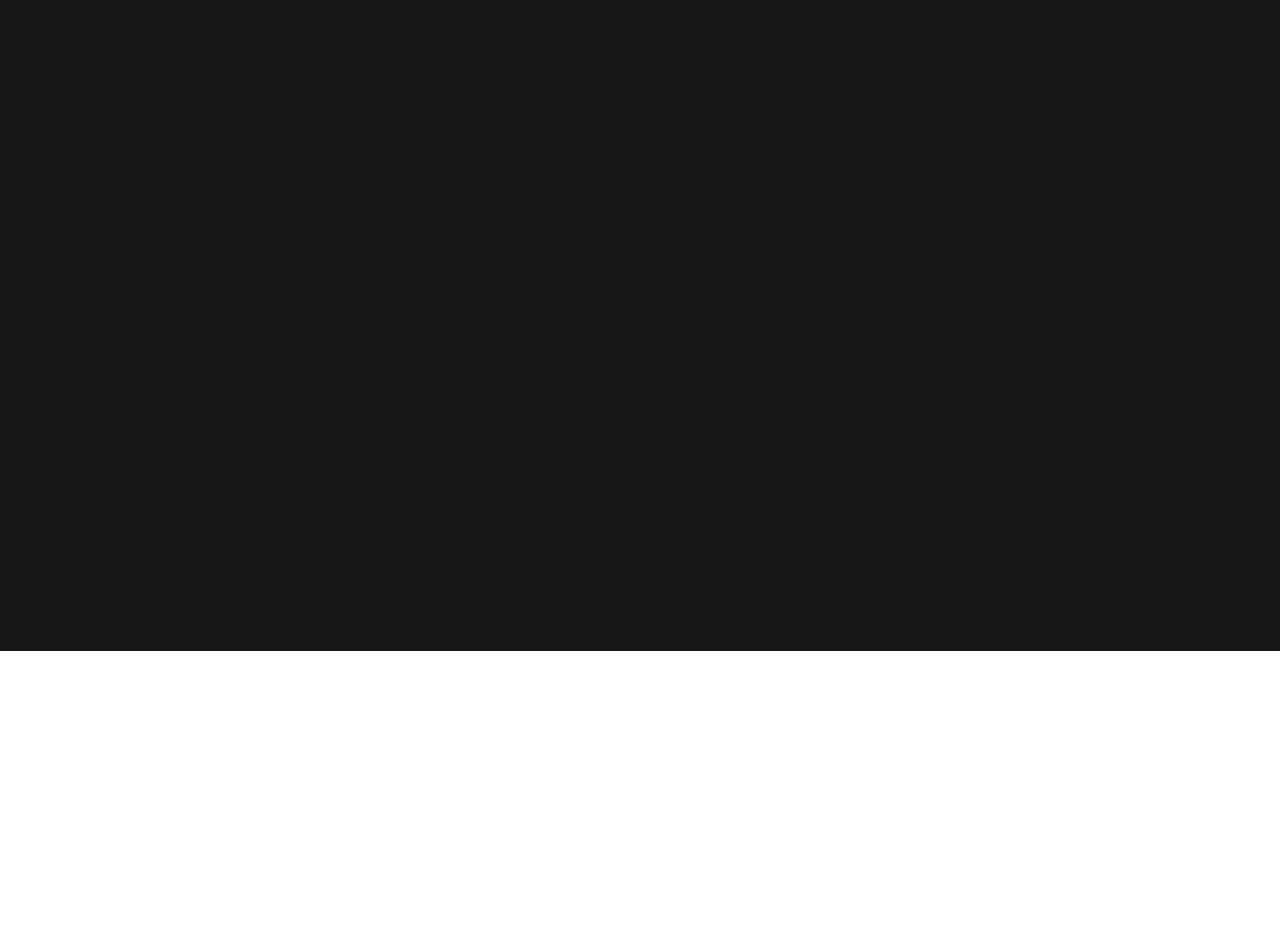
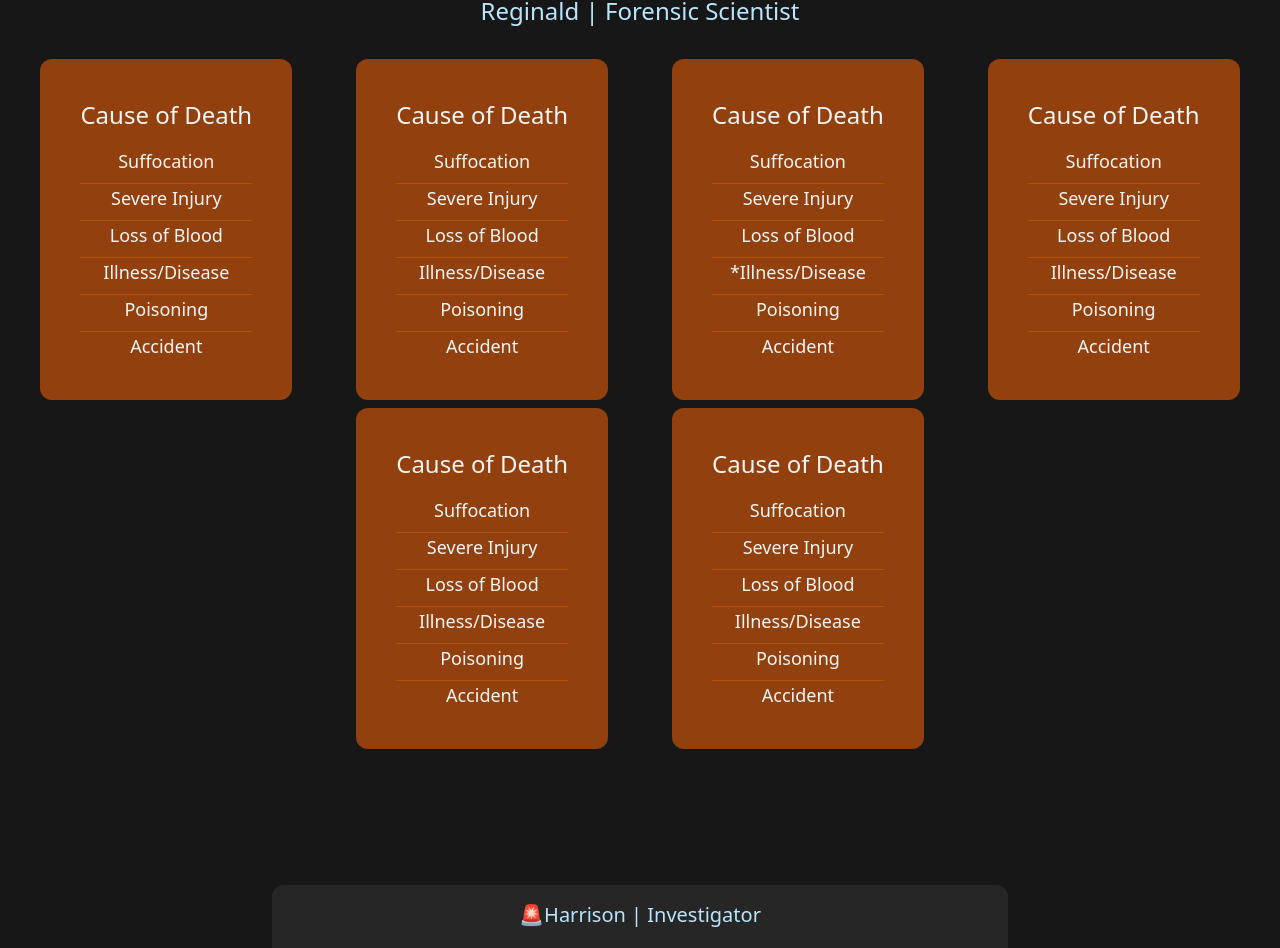
Before and after one commit to pmarkowski/deceit-homicide-in-hong-kong, a React (Create React App) app in the folder client/: page /game-preview in a window 1280 px wide. Before the commit this address had no page. Shown: the part 149-1097 px from the top of the page. Before the commit the page ends 800 px from the top, so only its background shows below. Built offline with nearby package versions, Linux system fonts and the light colour scheme; what @microsoft/signalr would draw is missing.

Commit message:
Add game component that renders game state

```diff
--- a/client/src/App.tsx
+++ b/client/src/App.tsx
@@ -3,12 +3,14 @@ import { LandingPage } from "./LandingPage";
 import { PageLayout } from "./PageLayout";
 import { Lobby } from "./Lobby";
 import { NotFound } from "./NotFound";
+import { GamePreview } from "./GamePreview";
 
 function App() {
   return <Routes>
     <Route element={<PageLayout />}>
       <Route path="/" element={<LandingPage />} />
       <Route path="/lobby/:lobbyId" element={<Lobby />} />
+      <Route path="/game-preview" element={<GamePreview />} />
       <Route path="*" element={<NotFound />} />
     </Route>
   </Routes>
--- /dev/null
+++ b/client/src/Game.tsx
@@ -0,0 +1,27 @@
+import { FC } from "react";
+import { Investigator, InvestigatorComponent } from "./InvestigatorComponent";
+import { SceneCard, SceneCardComponent } from "./SceneCardComponent";
+
+export interface GameProps {
+    role: string,
+    forensicScientist: {
+        username: string
+    },
+    sceneCards: SceneCard[],
+    investigators: Investigator[]
+};
+
+export const Game: FC<GameProps> = (props) => {
+    return <div className="flex flex-col min-h-screen">
+        <div className="text-light text-2xl bg-trueGray-800 py-8">Your role is: {props.role}</div>
+        <div className="my-12">
+            <p className="text-light text-2xl mb-8">{props.forensicScientist.username} | Forensic Scientist</p>
+            <div className="flex-row mb-12">
+                {props.sceneCards.map(card => <SceneCardComponent key={card.title} {...card} />)}
+            </div>
+        </div>
+        <div>
+            {props.investigators.map(investigator => <InvestigatorComponent key={investigator.playerId} {...investigator} />)}
+        </div>
+    </div>
+};
--- /dev/null
+++ b/client/src/GamePreview.tsx
@@ -0,0 +1,117 @@
+import { FC } from "react";
+import { Game, GameProps } from "./Game";
+
+const fakeGame: GameProps = {
+    role: "Forensic Scientist",
+    forensicScientist: {
+        username: "Reginald"
+    },
+    sceneCards: [
+        {
+            title: "Cause of Death",
+            options: [
+                "Suffocation",
+                "Severe Injury",
+                "Loss of Blood",
+                "Illness/Disease",
+                "Poisoning",
+                "Accident"
+            ]
+        },
+        {
+            title: "Cause of Death",
+            options: [
+                "Suffocation",
+                "Severe Injury",
+                "Loss of Blood",
+                "Illness/Disease",
+                "Poisoning",
+                "Accident"
+            ]
+        },
+        {
+            title: "Cause of Death",
+            options: [
+                "Suffocation",
+                "Severe Injury",
+                "Loss of Blood",
+                "Illness/Disease",
+                "Poisoning",
+                "Accident"
+            ],
+            selectedOptionIndex: 3
+        },
+        {
+            title: "Cause of Death",
+            options: [
+                "Suffocation",
+                "Severe Injury",
+                "Loss of Blood",
+                "Illness/Disease",
+                "Poisoning",
+                "Accident"
+            ]
+        },
+        {
+            title: "Cause of Death",
+            options: [
+                "Suffocation",
+                "Severe Injury",
+                "Loss of Blood",
+                "Illness/Disease",
+                "Poisoning",
+                "Accident"
+            ]
+        },
+        {
+            title: "Cause of Death",
+            options: [
+                "Suffocation",
+                "Severe Injury",
+                "Loss of Blood",
+                "Illness/Disease",
+                "Poisoning",
+                "Accident"
+            ]
+        }
+    ],
+    investigators: [
+        {
+            playerId: "Harrison",
+            role: "Investigator",
+            hasBadge: true,
+            evidence: ["Game Console", "Apple", "Candle", "Keyboard"],
+            meansOfMurder: ["Hatchet", "Strangling", "Injection", "Disease"]
+        },
+        {
+            playerId: "Harrison",
+            role: "Investigator",
+            hasBadge: true,
+            evidence: ["Game Console", "Apple", "Candle", "Keyboard"],
+            meansOfMurder: ["Hatchet", "Strangling", "Injection", "Disease"]
+        },
+        {
+            playerId: "Harrison",
+            role: "Murderer",
+            hasBadge: true,
+            evidence: ["Game Console", "Apple", "Candle", "Keyboard"],
+            meansOfMurder: ["Hatchet", "Strangling", "Injection", "Disease"]
+        },
+        {
+            playerId: "Harrison",
+            role: "Investigator",
+            hasBadge: true,
+            evidence: ["Game Console", "Apple", "Candle", "Keyboard"],
+            meansOfMurder: ["Hatchet", "Strangling", "Injection", "Disease"]
+        },
+        {
+            playerId: "Harrison",
+            role: "Investigator",
+            hasBadge: true,
+            evidence: ["Game Console", "Apple", "Candle", "Keyboard"],
+            meansOfMurder: ["Hatchet", "Strangling", "Injection", "Disease"]
+        }
+    ]
+};
+
+export const GamePreview: FC = () => <Game {...fakeGame} />
--- /dev/null
+++ b/client/src/InvestigatorComponent.tsx
@@ -0,0 +1,19 @@
+import { FC } from "react";
+
+export interface Investigator {
+    playerId: string,
+    role?: string,
+    hasBadge: boolean,
+    evidence: string[],
+    meansOfMurder: string[]
+}
+
+export const InvestigatorComponent: FC<Investigator> = (props) => <div className="bg-trueGray-800 rounded-xl p-4 inline-block m-8">
+    <p className="text-light text-xl mb-8">{`${props.hasBadge ? "🚨" : ""}${props.playerId}${props.role ? ` | ${props.role}` : ""}`}</p>
+    <div className="flex justify-evenly">
+        {props.evidence.map(evidence => <span key={evidence} className="btn bg-red-700 text-gray-200 mx-4 w-36">{evidence}</span>)}
+    </div>
+    <div className="flex justify-evenly mt-4">
+        {props.meansOfMurder.map(meansOfMurder => <span key={meansOfMurder} className="btn bg-lightBlue-300 mx-4 w-36">{meansOfMurder}</span>)}
+    </div>
+</div>;
--- a/client/src/Lobby.tsx
+++ b/client/src/Lobby.tsx
@@ -3,6 +3,7 @@ import { useParams } from "react-router";
 import * as signalR from "@microsoft/signalr";
 import { TitleLayout } from "./TitleLayout";
 import { LobbyPlayerList } from "./LobbyPlayerList";
+import { Game, GameProps } from "./Game";
 
 const connection = new signalR.HubConnectionBuilder()
     .withUrl(`${process.env.REACT_APP_SERVER_BASE_URL}/pregame`)
@@ -16,6 +17,7 @@ export const Lobby = () => {
 
     const [username, setUsername] = useState("");
     const [lobbyData, setLobbyData] = useState<any>(null);
+    const [gameData, setGameData] = useState<GameProps | null>(null);
 
     useEffect(() => {
         connection.on("LobbyUpdated", (lobby) => {
@@ -24,6 +26,20 @@ export const Lobby = () => {
 
         connection.on("StartGame", (gameState) => {
             console.log(gameState);
+            setGameData({
+                role: gameState.role,
+                forensicScientist: {
+                    username: lobbyData.players.find((player: any) => player.connectionId === lobbyData.forensicScientistId).name
+                },
+                sceneCards: [],
+                investigators: gameState.investigators.map((investigator: any) => ({
+                    playerId: lobbyData.players.find((player: any) => player.connectionId === investigator.playerId).name,
+                    role: investigator.role,
+                    hasBadge: true,
+                    evidence: investigator.evidenceCards,
+                    meansOfMurder: investigator.meansOfMurderCards
+                }))
+            });
         });
 
         connection.start();
@@ -70,10 +86,15 @@ export const Lobby = () => {
         <button className="btn btn-blue w-full" onClick={startGame}>Start Game</button>
     </>;
 
-    return <TitleLayout>
-        {!lobbyData ?
-            renderJoinLobby() :
-            renderConnectedLobby()
+    return <>
+        {gameData ?
+            <Game {...gameData} /> :
+            <TitleLayout>
+                {!lobbyData ?
+                    renderJoinLobby() :
+                    renderConnectedLobby()
+                }
+            </TitleLayout>
         }
-    </TitleLayout>;
+    </>;
 };
--- /dev/null
+++ b/client/src/SceneCardComponent.tsx
@@ -0,0 +1,14 @@
+import { FC } from "react";
+
+export interface SceneCard {
+    title: string,
+    options: string[],
+    selectedOptionIndex?: number
+}
+
+export const SceneCardComponent: FC<SceneCard> = (props) => <div className="rounded-xl bg-yellow-800 inline-block p-10 mx-8 mb-2 text-trueGray-100 text-lg">
+    <p className="pb-4 text-2xl font-light">{props.title}</p>
+    <div className="divide-y space-y-2">
+        {props.options.map((option, index) => <p key={option} className="border-yellow-700">{`${index === props.selectedOptionIndex ? "*" : ""}${option}`}</p>)}
+    </div>
+</div>;
```
